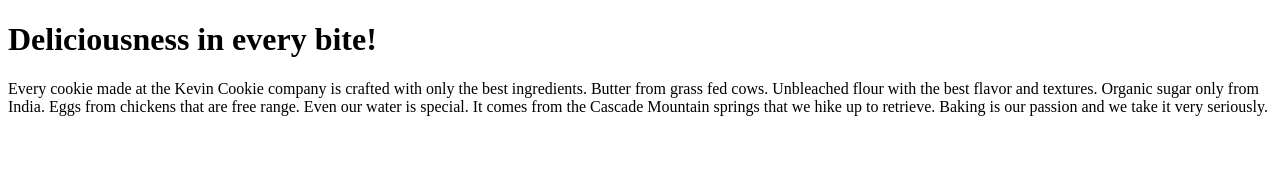
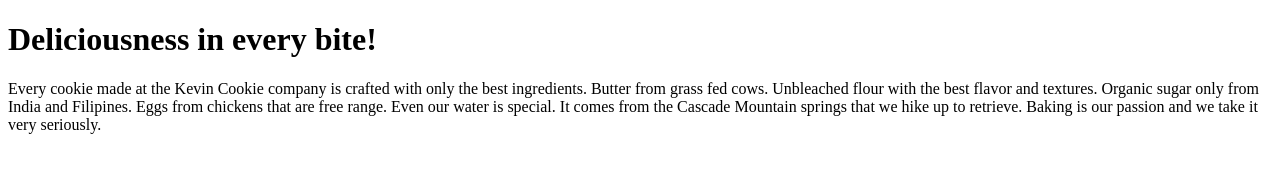
Before and after one commit to lovisasandgren/KevinCookieCompany.com, a plain HTML site: page index.htm in a window 1280 px wide. Drawn offline with Linux system fonts and the light colour scheme.

Commit message:
Update index.htm

```diff
--- a/index.htm
+++ b/index.htm
@@ -4,7 +4,7 @@
 
 <h1>Deliciousness in every bite!</h1>
 
-<p>Every cookie made at the Kevin Cookie company is crafted with only the best ingredients. Butter from grass fed cows. Unbleached flour with the best flavor and textures. Organic sugar only from India. Eggs from chickens that are free range. Even our water is special. It comes from the Cascade Mountain springs that we hike up to retrieve. Baking is our passion and we take it very seriously.</p>
+<p>Every cookie made at the Kevin Cookie company is crafted with only the best ingredients. Butter from grass fed cows. Unbleached flour with the best flavor and textures. Organic sugar only from India and Filipines. Eggs from chickens that are free range. Even our water is special. It comes from the Cascade Mountain springs that we hike up to retrieve. Baking is our passion and we take it very seriously.</p>
 
 
 </body>
```
